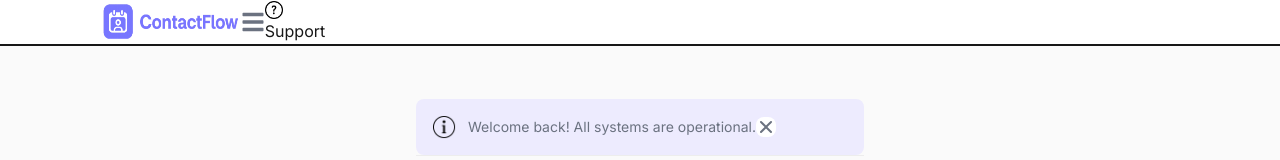
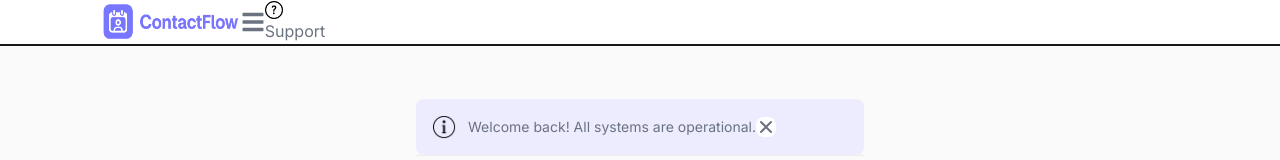
Before and after one commit to dherrera-code/contactmanagerdbh, a Next.js app: page / in a window 1280 px wide. Shown: the top 160 px of the page. Built offline with nearby package versions, Linux system fonts and the light colour scheme.

Commit message:
update login navbar font color to match figma!

```diff
--- a/components/LoginNavbar.tsx
+++ b/components/LoginNavbar.tsx
@@ -10,7 +10,7 @@ const TopNavbar = () => {
             <NavbarToggle />
             <NavbarCollapse>
                 <img src="/assets/question.png" className='h-4.5 w-4.5 me-4' alt="question mark icon" />
-                <p className='pe-30'>Support</p>
+                <p className='pe-30 text-gray-500'>Support</p>
             </NavbarCollapse>
         </Navbar>
     )
```
